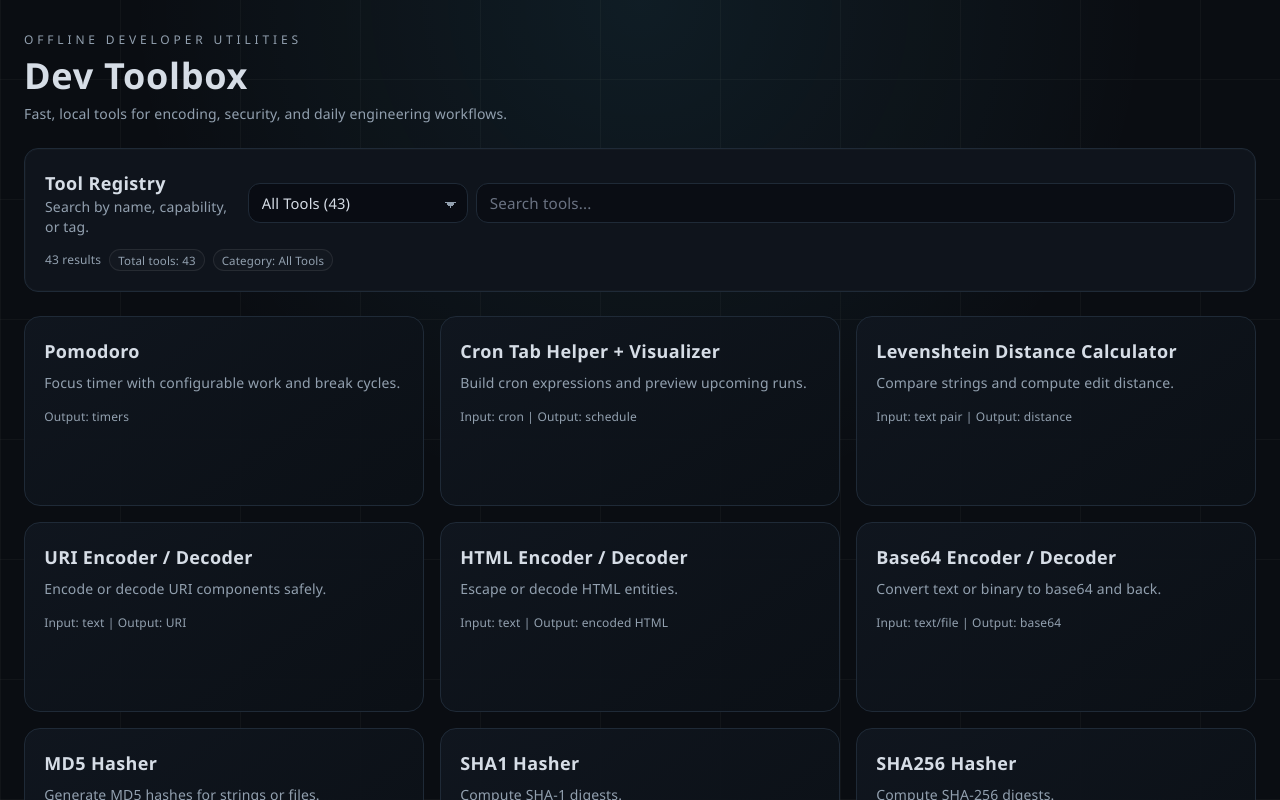
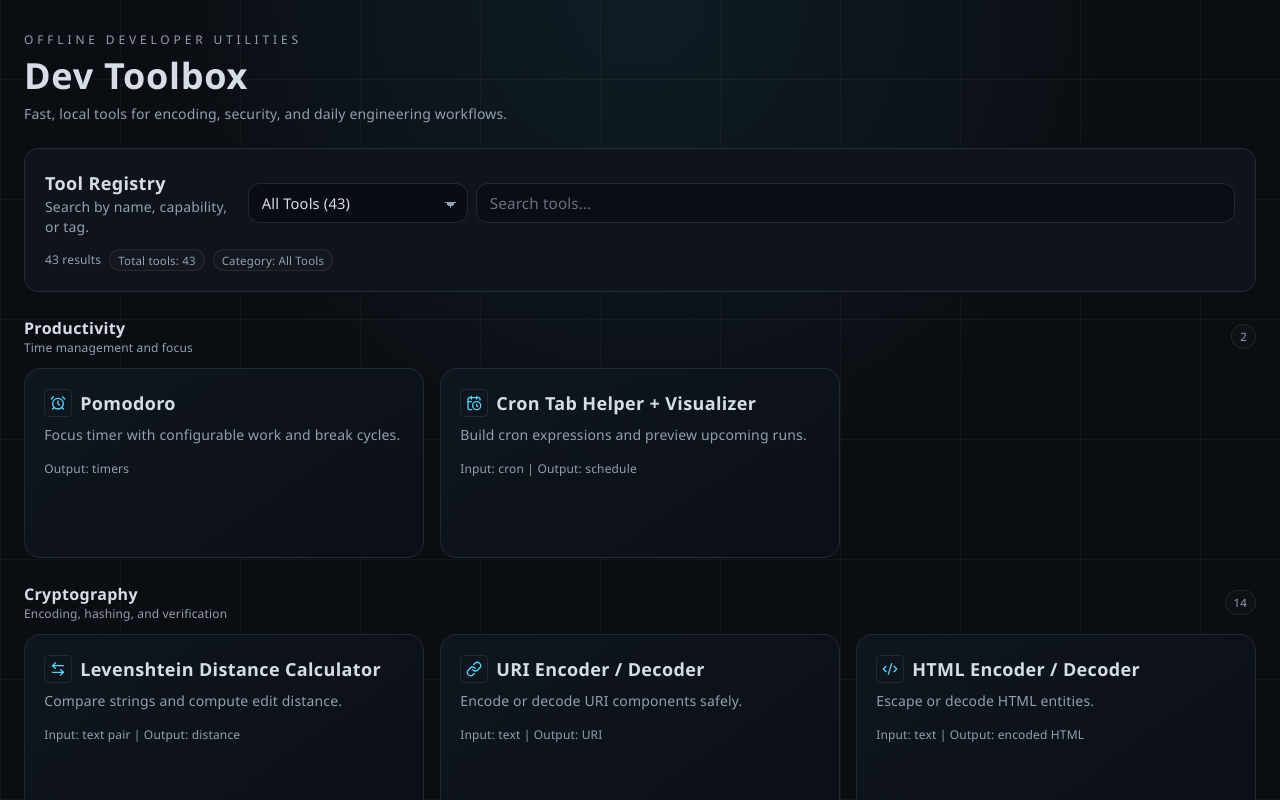
Before and after one commit to vdtdg/dev-toolbox, a SvelteKit app: page / in a window 1280 px wide. Shown: the top 800 px of the page. Built offline with nearby package versions, Linux system fonts and the light colour scheme.

Commit message:
Better tags for each tools + icons + category display.

```diff
--- a/package.json
+++ b/package.json
@@ -38,6 +38,7 @@
 		"@peculiar/x509": "^1.12.3",
 		"exifr": "^7.1.3",
 		"jsonpath-plus": "^10.1.0",
+		"lucide-svelte": "^0.577.0",
 		"qrcode": "^1.5.4",
 		"xml-formatter": "^3.6.2",
 		"yaml": "^2.5.1"
--- a/src/routes/+page.svelte
+++ b/src/routes/+page.svelte
@@ -1,10 +1,92 @@
 <script>
 	import { base } from '$app/paths';
+	import {
+		AlarmClock,
+		ArrowLeftRight,
+		BadgeCheck,
+		Binary,
+		BookOpenText,
+		Calculator,
+		CalendarClock,
+		CaseSensitive,
+		Clock3,
+		CodeXml,
+		Contrast,
+		FileImage,
+		FileText,
+		FingerprintPattern,
+		GitCompare,
+		Globe,
+		Hash,
+		Hourglass,
+		IdCard,
+		Image,
+		KeyRound,
+		Link,
+		Network,
+		Palette,
+		PenLine,
+		Pipette,
+		QrCode,
+		Regex,
+		ScrollText,
+		Search,
+		Shield,
+		Table,
+		Terminal,
+		Wrench
+	} from 'lucide-svelte';
 	import { categories, tools } from '$lib/tools/catalog.js';
 
 	const basePath = base || '';
 	let query = '';
 	let activeCategory = 'all';
+	const toolCategories = categories.filter((category) => category.id !== 'all');
+	const toolIcons = {
+		pomodoro: AlarmClock,
+		'cron-visualizer': CalendarClock,
+		levenshtein: ArrowLeftRight,
+		'uri-encoder': Link,
+		'html-encoder': CodeXml,
+		'base64-encoder': Binary,
+		'md5-hasher': Hash,
+		'sha1-hasher': Hash,
+		'sha256-hasher': Hash,
+		'sha512-hasher': Hash,
+		'ripemd160-hasher': Hash,
+		'jwt-helper': KeyRound,
+		'hash-verifier': BadgeCheck,
+		'hmac-generator': PenLine,
+		'ssh-key-fingerprint': FingerprintPattern,
+		'tls-cert-decoder': ScrollText,
+		'timestamp-to-time': Clock3,
+		'timezone-converter': Globe,
+		'relative-time': Hourglass,
+		'base-converter': Calculator,
+		'ipv4-helper': Network,
+		'binary-helper': Binary,
+		'unix-permissions': Shield,
+		'image-helper': Image,
+		'color-picker': Pipette,
+		'color-shades': Palette,
+		'qr-code': QrCode,
+		'color-contrast': Contrast,
+		'image-metadata': FileImage,
+		'url-parser': Search,
+		'openapi-viewer': BookOpenText,
+		'ascii-table': Table,
+		'vim-help': Terminal,
+		'diff-viewer': GitCompare,
+		'lorem-ipsum': FileText,
+		'json-formatter': Binary,
+		'yaml-json-converter': ArrowLeftRight,
+		'csv-json-converter': ArrowLeftRight,
+		'xml-formatter': CodeXml,
+		'id-generator': IdCard,
+		'regex-tester': Regex,
+		'text-case': CaseSensitive,
+		'base-n-encoders': Binary
+	};
 
 	const categoryCounts = tools.reduce((accumulator, tool) => {
 		accumulator[tool.category] = (accumulator[tool.category] || 0) + 1;
@@ -12,15 +94,25 @@
 	}, {});
 
 	$: normalizedQuery = query.trim().toLowerCase();
-	$: filteredTools = tools.filter((tool) => {
-		const matchesCategory = activeCategory === 'all' || tool.category === activeCategory;
+	$: filteredByQuery = tools.filter((tool) => {
 		const matchesQuery =
 			!normalizedQuery ||
 			tool.name.toLowerCase().includes(normalizedQuery) ||
 			tool.description.toLowerCase().includes(normalizedQuery) ||
 			tool.tags.some((tag) => tag.toLowerCase().includes(normalizedQuery));
-		return matchesCategory && matchesQuery;
+		return matchesQuery;
 	});
+	$: visibleCategories = toolCategories.filter(
+		(category) => activeCategory === 'all' || category.id === activeCategory
+	);
+	$: groupedTools = visibleCategories
+		.map((category) => ({
+			category,
+			tools: filteredByQuery.filter((tool) => tool.category === category.id)
+		}))
+		.filter((group) => group.tools.length > 0);
+	$: filteredCount = groupedTools.reduce((count, group) => count + group.tools.length, 0);
+	const toolIcon = (toolId) => toolIcons[toolId] || Wrench;
 </script>
 
 <svelte:head>
@@ -81,7 +173,7 @@
 				</div>
 				<div class="flex flex-wrap items-center gap-2 text-xs text-(--color-muted)">
 					<span>
-						{filteredTools.length} result{filteredTools.length === 1 ? '' : 's'}
+						{filteredCount} result{filteredCount === 1 ? '' : 's'}
 					</span>
 					<span class="tag">Total tools: {tools.length}</span>
 					<span class="tag"
@@ -90,8 +182,22 @@
 				</div>
 			</section>
 
-			<section class="grid gap-4 sm:grid-cols-2 xl:grid-cols-3">
-				{#each filteredTools as tool (tool.id)}
+			{#if groupedTools.length === 0}
+				<section class="panel p-6 text-sm text-(--color-muted)">
+					No tools match this filter yet. Clear the query or switch categories.
+				</section>
+			{:else}
+				{#each groupedTools as group (group.category.id)}
+					<section class="space-y-3">
+						<div class="flex items-center justify-between gap-3">
+							<div>
+								<h3 class="text-base font-semibold">{group.category.label}</h3>
+								<p class="text-xs text-(--color-muted)">{group.category.description}</p>
+							</div>
+							<span class="tag">{group.tools.length}</span>
+						</div>
+						<div class="grid gap-4 sm:grid-cols-2 xl:grid-cols-3">
+							{#each group.tools as tool (tool.id)}
 								{#if tool.route}
 									<a
 										class="tool-card block"
@@ -99,7 +205,15 @@
 										aria-label={`Open ${tool.name}`}
 									>
 										<div>
-								<h3 class="text-lg font-semibold">{tool.name}</h3>
+											<div class="flex items-center gap-2">
+												<span
+													class="inline-flex h-7 min-w-7 items-center justify-center rounded border border-(--color-border) bg-(--color-elevated) px-1 text-xs font-semibold text-(--color-accent)"
+													aria-hidden="true"
+												>
+													<svelte:component this={toolIcon(tool.id)} class="h-4 w-4" />
+												</span>
+												<h4 class="text-lg font-semibold">{tool.name}</h4>
+											</div>
 											<p class="mt-2 text-sm text-(--color-muted)">{tool.description}</p>
 										</div>
 										<p class="mt-4 text-xs text-(--color-muted)">{tool.format}</p>
@@ -107,19 +221,24 @@
 								{:else}
 									<article class="tool-card">
 										<div>
-								<h3 class="text-lg font-semibold">{tool.name}</h3>
+											<div class="flex items-center gap-2">
+												<span
+													class="inline-flex h-7 min-w-7 items-center justify-center rounded border border-(--color-border) bg-(--color-elevated) px-1 text-xs font-semibold text-(--color-accent)"
+													aria-hidden="true"
+												>
+													<svelte:component this={toolIcon(tool.id)} class="h-4 w-4" />
+												</span>
+												<h4 class="text-lg font-semibold">{tool.name}</h4>
+											</div>
 											<p class="mt-2 text-sm text-(--color-muted)">{tool.description}</p>
 										</div>
 										<p class="mt-4 text-xs text-(--color-muted)">{tool.format}</p>
 									</article>
 								{/if}
 							{/each}
+						</div>
 					</section>
-
-			{#if filteredTools.length === 0}
-				<section class="panel p-6 text-sm text-(--color-muted)">
-					No tools match this filter yet. Clear the query or switch categories.
-				</section>
+				{/each}
 			{/if}
 
 			<footer class="panel panel-muted px-5 py-4 text-xs text-(--color-muted)">
```
Also changed, not shown: src/lib/tools/catalog.js, 2 other files (tests, documents, lock files or other folders). Lines whose indentation alone changed are shown as unchanged.
